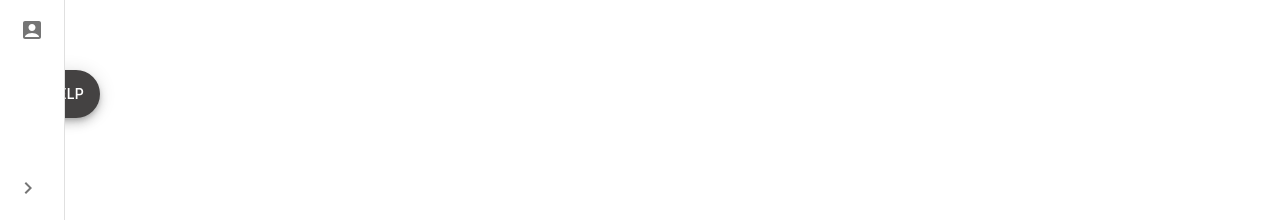
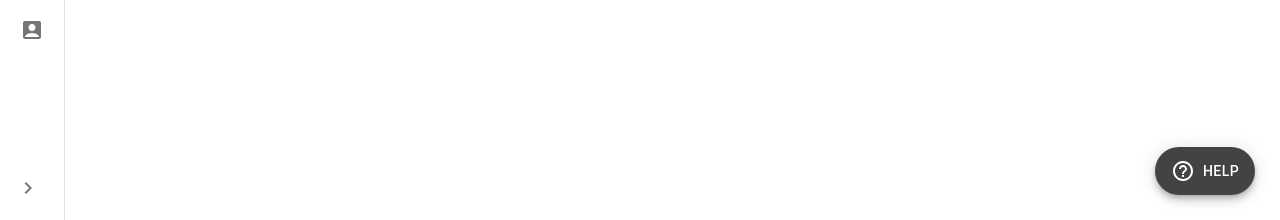
Before and after one commit to pranjalbareth/Turing-Clone, a Next.js app: page / in a window 1280 px wide. Shown: the part 580-800 px from the top of the page. Built offline with nearby package versions, Linux system fonts and the light colour scheme.

Commit message:
Update index.js

```diff
--- a/components/Help/index.js
+++ b/components/Help/index.js
@@ -5,6 +5,13 @@ import HelpOutlineIcon from "@mui/icons-material/HelpOutline";
 const Help = () => {
   return (
     <Fab
+      sx={{
+        position: "fixed",
+        bottom: 0,
+        right: 0,
+        margin: "25px",
+        backgroundColor: "#444242 !important"
+      }}
       className={styles.HelpButton}
       variant="extended"
       color="primary"
```
